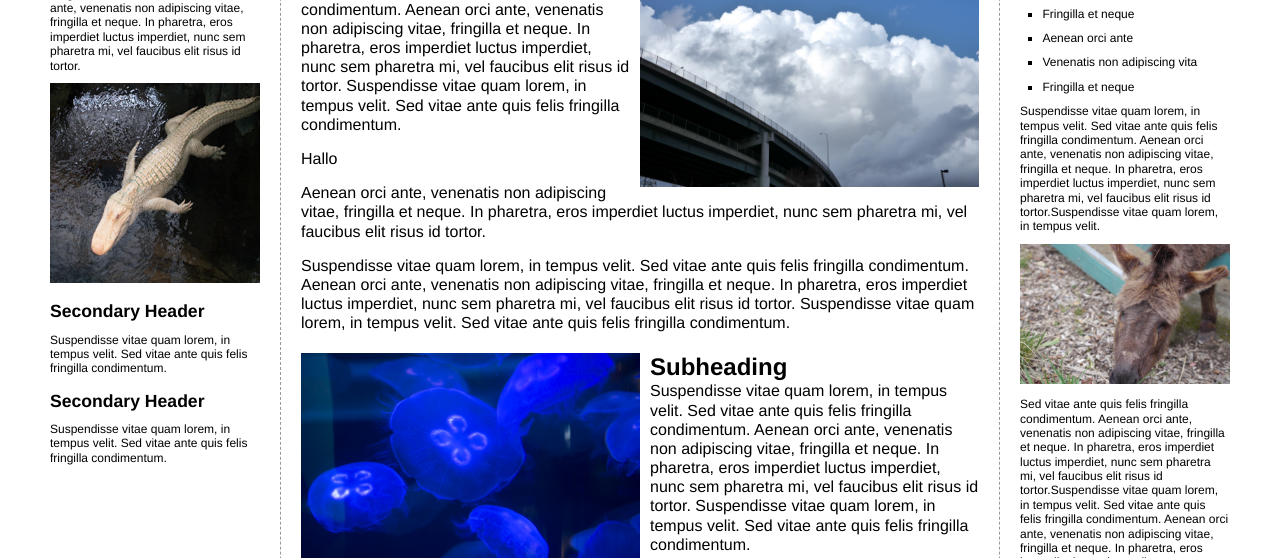
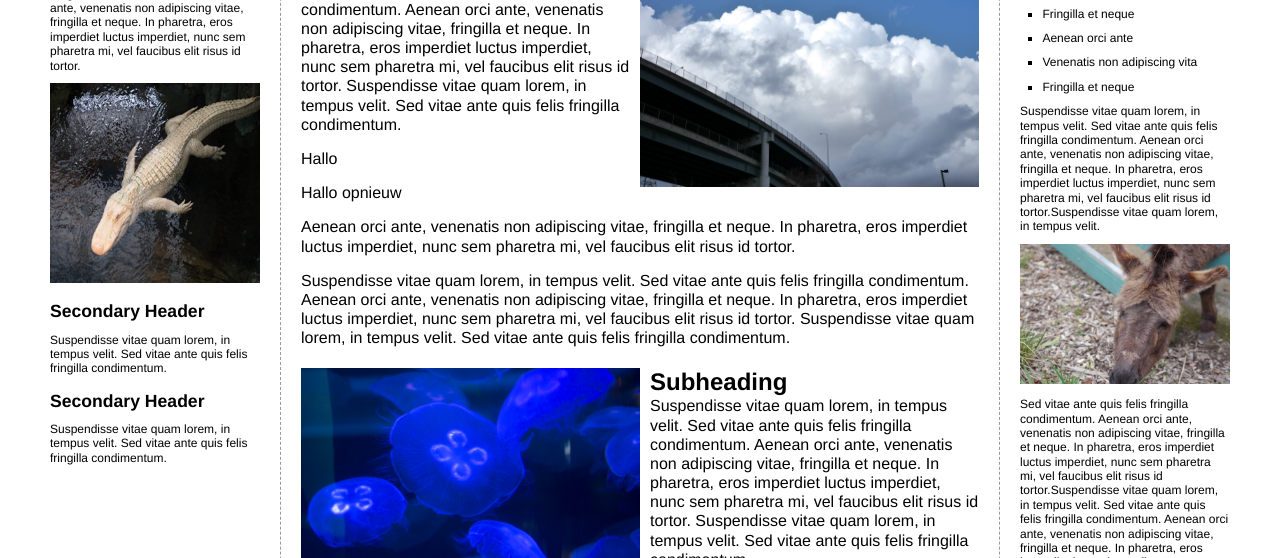
Before and after one commit to SandrGoethls/Les, a plain HTML site: page index.html in a window 1280 px wide. Shown: the part 242-800 px from the top of the page. Drawn offline with Linux system fonts and the light colour scheme.

Commit message:
2de hallo

```diff
--- a/index.html
+++ b/index.html
@@ -42,6 +42,7 @@
 
             </p>
             <p>Hallo</p>
+            <p>Hallo opnieuw</p>
             <p>
               Aenean orci ante, venenatis non adipiscing vitae, fringilla et
               neque. In pharetra, eros imperdiet luctus imperdiet, nunc sem
```
